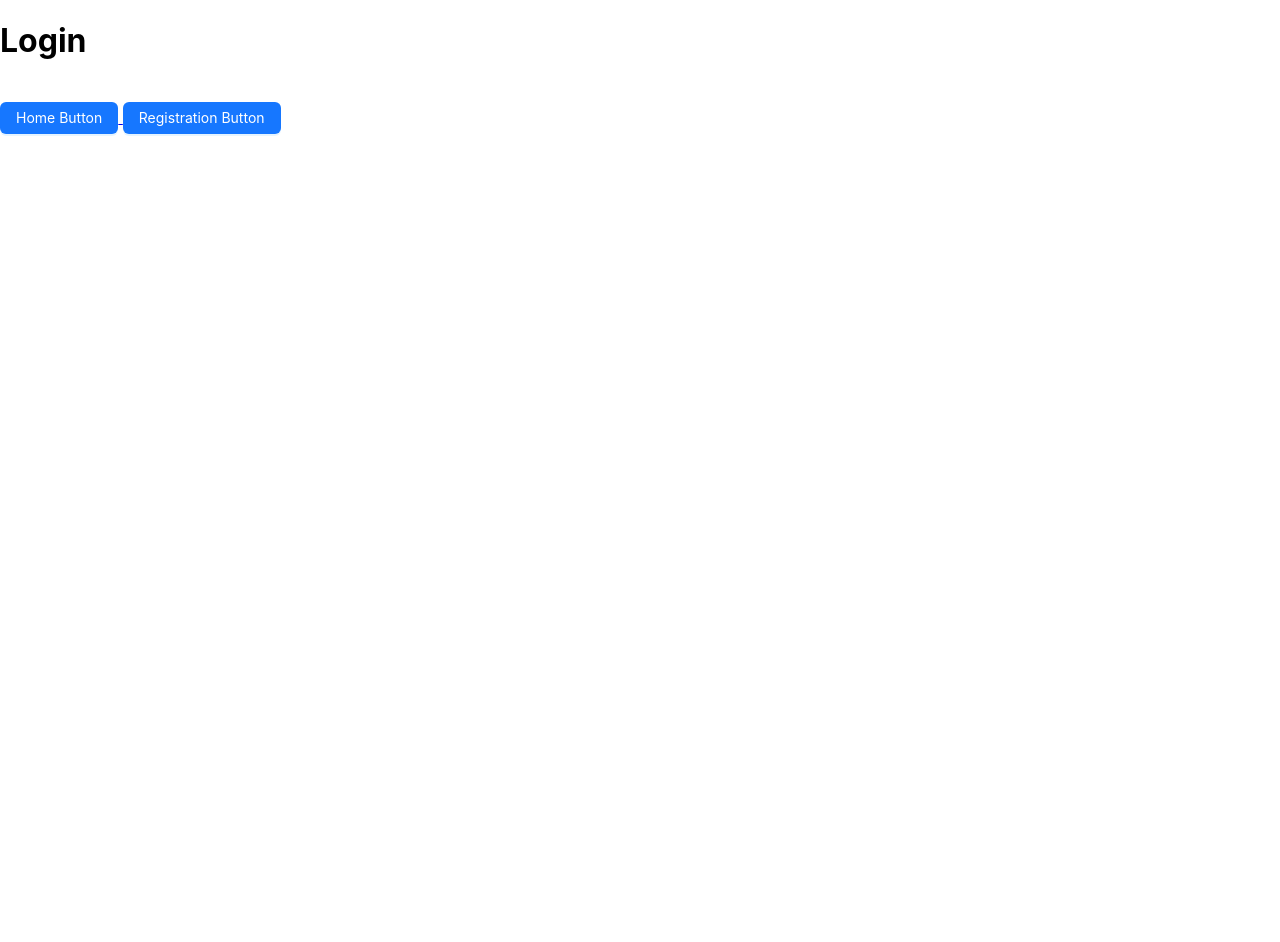
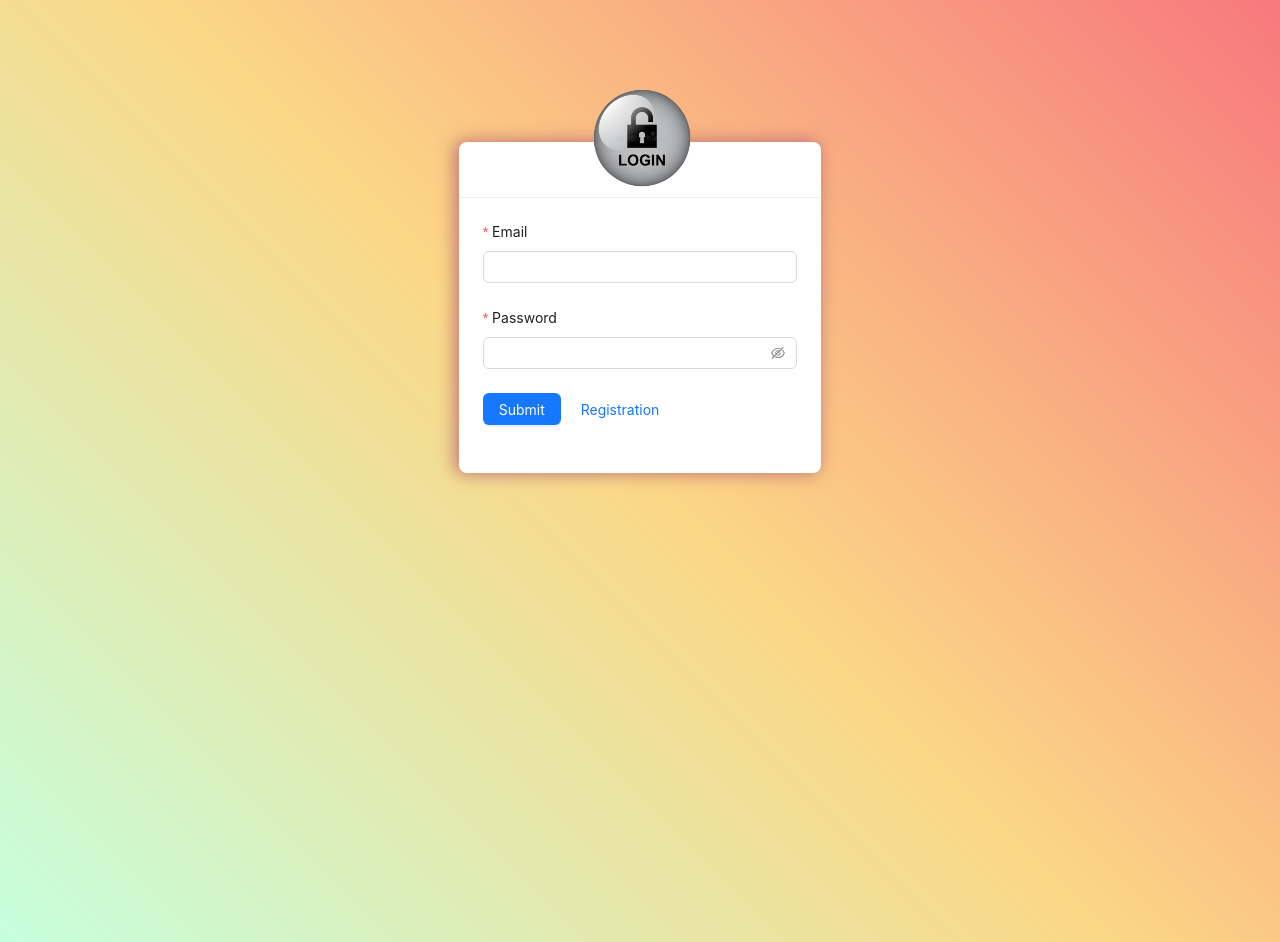
Before and after one commit to akshayhatkar199/fresher-guide-social-media-app, a React (Create React App) app: page /login in a window 1280 px wide. Before the commit the page ends 800 px from the top, so only its background shows below. Built offline with nearby package versions, Linux system fonts and the light colour scheme.

Commit message:
login page design done

```diff
--- a/src/Pages/Login/index.js
+++ b/src/Pages/Login/index.js
@@ -1,16 +1,131 @@
 import React from 'react'
 import { Button} from 'antd';
 import {Link } from "react-router-dom";
+import { Col, Row } from 'antd';
+import { Card } from 'antd';
+import {  Checkbox, Form, Input } from 'antd';
+import Image from '../../images/logo-login.png';
+import "./login.css";
+
 
 const Login = () => {
+
+    const onFinish = (values) => {
+        console.log('Success:', values);
+      };
+      const onFinishFailed = (errorInfo) => {
+        console.log('Failed:', errorInfo);
+      };
+
   return (
-    <>
-    <h1>Login</h1>
-    <br/>
-    <Link to= "/home"> <Button type="primary">Home Button</Button> </Link>
+    <div className='logincontainer'>
 
-    <Link to= "/registration"> <Button type="primary">Registration Button</Button></Link>
-</>
+    <Row>
+    <Col
+
+      xs={{span: 24}}
+      sm={{span: 24}}
+      md={{span: 6}}
+      lg={{span: 6 }}
+      xl={{span: 8}}
+      xxl={{span: 8}}
+    >
+
+
+    </Col>
+    <Col
+     xs={{span: 24}}
+      sm={{span: 24}}
+      md={{span: 12}}
+      lg={{span: 12 }}
+      xl={{span: 8}}
+      xxl={{span: 8}}
+
+    >
+
+     <Card
+    className='login-card'
+      title=" "
+      bordered={false}
+
+    >
+      <img src= {Image} className =" login-logo"/>
+
+
+
+       <Form
+       layout="vertical"
+      name="basic"
+      labelCol={{
+        span: 8,
+      }}
+
+      initialValues={{
+        remember: true,
+      }}
+      onFinish={onFinish}
+      onFinishFailed={onFinishFailed}
+      autoComplete="off"
+    >
+      <Form.Item
+        label="Email"
+        name="email"
+
+        rules={[
+          {
+            required: true,
+            message: 'Please input your Email!',
+          },
+        ]}
+      >
+        <Input style={{  width: "100%"}} />
+      </Form.Item>
+
+      <Form.Item
+        label="Password"
+        name="password"
+        rules={[
+          {
+            required: true,
+            message: 'Please input your password!',
+          },
+        ]}
+      >
+        <Input.Password />
+      </Form.Item>
+
+      <Form.Item
+        // wrapperCol={{
+        //   offset: 5,
+        //   span: 16,
+        // }}
+      >
+        <Button type="primary" htmlType="submit">
+          Submit
+        </Button>
+
+        <Link to= "/registration"> <Button type="link">Registration</Button></Link>
+      </Form.Item>
+    </Form>
+
+
+    </Card>
+    </Col>
+
+    <Col
+     xs={{span: 24}}
+      sm={{span: 24}}
+      md={{span: 6}}
+      lg={{span: 6 }}
+      xl={{span: 8}}
+      xxl={{span: 8}}
+
+    >
+
+    </Col>
+
+  </Row>
+</div>
   )
 }
 
--- /dev/null
+++ b/src/Pages/Login/login.css
@@ -0,0 +1,66 @@
+.logincontainer{
+
+    background-image: linear-gradient(45deg, #c6ffdd, #fbd786, #f7797d);
+    height: 100vh;
+    padding-top: 142px;
+}
+
+.login-card{
+    margin-left: 32px;
+    margin-right: 32px;
+    box-shadow: #c17474 -3px 0px 17px 1px !important;
+    position: relative;
+}
+
+.login-logo{
+    height: 134px;
+    width: 134px;
+    position: absolute;
+    top: -71px;
+    right: 0;
+    left: 34%;
+}
+
+@media only screen and (max-width: 768px){
+    .login-logo{
+        height: 134px;
+        width: 134px;
+        position: absolute;
+        top: -71px;
+        right: 0;
+        left: 32%;
+    }
+}
+
+@media only screen and (min-width: 768px){
+    .login-logo{
+        height: 134px;
+        width: 134px;
+        position: absolute;
+        top: -71px;
+        right: 0;
+        left: 32%;
+    }
+}
+
+@media only screen and (min-width: 590px) and (max-width: 753px){
+    .login-logo{
+        height: 134px;
+        width: 134px;
+        position: absolute;
+        top: -71px;
+        right: 0;
+        left: 39%;
+    }
+}
+
+@media only screen and (min-width: 320px) and (max-width: 416px){
+    .login-logo{
+        height: 134px;
+        width: 134px;
+        position: absolute;
+        top: -71px;
+        right: 0;
+        left: 24%;
+    }
+}
```
Also changed, not shown: src/images/login.jpg (added), src/images/logo-login.png (added).
